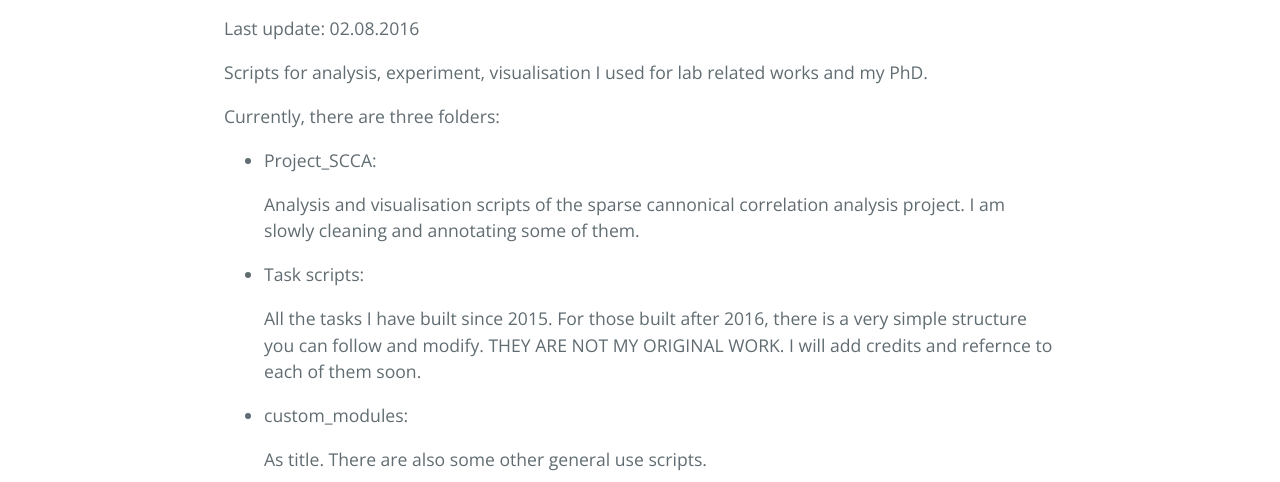
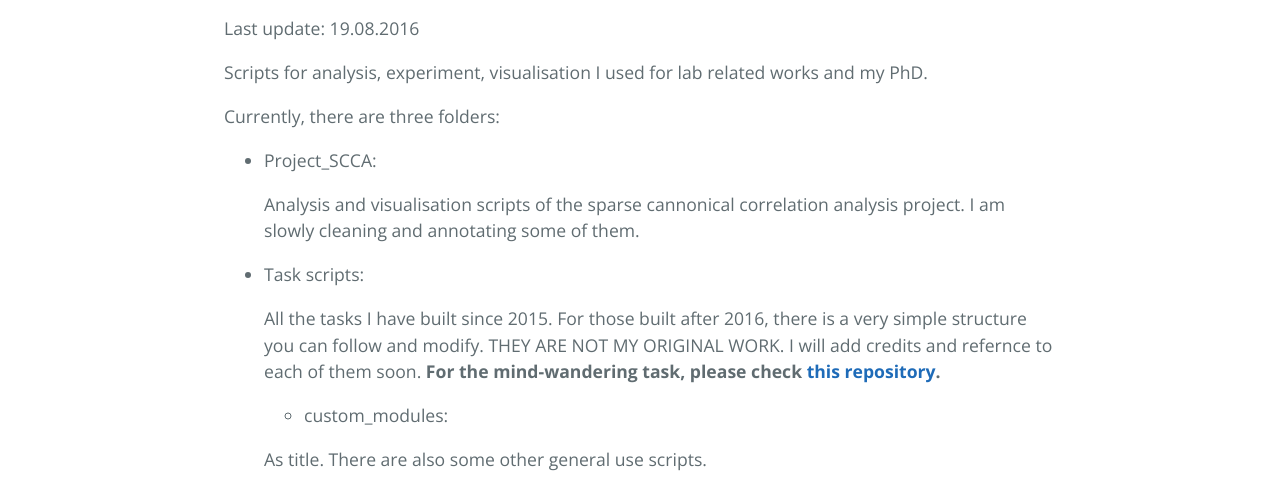
Before and after one commit to htwangtw/mindwanderinglabYork, a plain HTML site: page index.html in a window 1280 px wide. Shown: the part 470-952 px from the top of the page. Drawn offline with nearby package versions, Linux system fonts and the light colour scheme.

```diff
--- a/index.html
+++ b/index.html
@@ -22,7 +22,7 @@
       <h1>
 <a id="mind-wandering-lab--university-of-york" class="anchor" href="#mind-wandering-lab--university-of-york" aria-hidden="true"><span aria-hidden="true" class="octicon octicon-link"></span></a>Mind-wandering Lab @ University of York</h1>
 
-<p>Last update: 02.08.2016</p>
+<p>Last update: 19.08.2016</p>
 
 <p>Scripts for analysis, experiment, visualisation I used for lab related works and my PhD. </p>
 
@@ -40,10 +40,12 @@
 
 <p>All the tasks I have built since 2015. For those built after 2016, there is a very simple structure you can follow and modify.
 THEY ARE NOT MY ORIGINAL WORK.
-I will add credits and refernce to each of them soon.</p>
-</li>
-<li>
-<p>custom_modules: </p>
+I will add credits and refernce to each of them soon.
+<strong>For the mind-wandering task, please check <a href="https://github.com/htwangtw/MindWanderingTask">this repository</a>.</strong></p>
+
+<ul>
+<li>custom_modules: </li>
+</ul>
 
 <p>As title. There are also some other general use scripts.</p>
 </li>
--- a/params.json
+++ b/params.json
@@ -1,6 +1,6 @@
 {
   "name": "Lab tools",
   "tagline": "Scripts for analysis, experiment etc. in the lab. ",
-  "body": "# Mind-wandering Lab @ University of York\r\n\r\nLast update: 02.08.2016\r\n\r\nScripts for analysis, experiment, visualisation I used for lab related works and my PhD. \r\n\r\nCurrently, there are three folders:\r\n\r\n - Project_SCCA: \r\n\r\n\tAnalysis and visualisation scripts of the sparse cannonical correlation analysis project.\r\n\tI am slowly cleaning and annotating some of them.\r\n\r\n - Task scripts:\r\n\r\n\tAll the tasks I have built since 2015. For those built after 2016, there is a very simple structure you can follow and modify.\r\n\tTHEY ARE NOT MY ORIGINAL WORK. \r\n\tI will add credits and refernce to each of them soon.\r\n\r\n - custom_modules: \r\n\r\n\tAs title. There are also some other general use scripts.\r\n\r\n\r\nIf you find any bug/problem/issue, please report on the repositories using the 'Issues' tab. \r\n",
+  "body": "# Mind-wandering Lab @ University of York\r\n\r\nLast update: 19.08.2016\r\n\r\nScripts for analysis, experiment, visualisation I used for lab related works and my PhD. \r\n\r\nCurrently, there are three folders:\r\n\r\n - Project_SCCA: \r\n\r\n\tAnalysis and visualisation scripts of the sparse cannonical correlation analysis project.\r\n\tI am slowly cleaning and annotating some of them.\r\n\r\n - Task scripts:\r\n\r\n\tAll the tasks I have built since 2015. For those built after 2016, there is a very simple structure you can follow and modify.\r\n\tTHEY ARE NOT MY ORIGINAL WORK. \r\n\tI will add credits and refernce to each of them soon.\r\n\t**For the mind-wandering task, please check [this repository](https://github.com/htwangtw/MindWanderingTask).**\r\n- custom_modules: \r\n\r\n\tAs title. There are also some other general use scripts.\r\n\r\n\r\nIf you find any bug/problem/issue, please report on the repositories using the 'Issues' tab. \r\n",
   "note": "Don't delete this file! It's used internally to help with page regeneration."
 }
```
